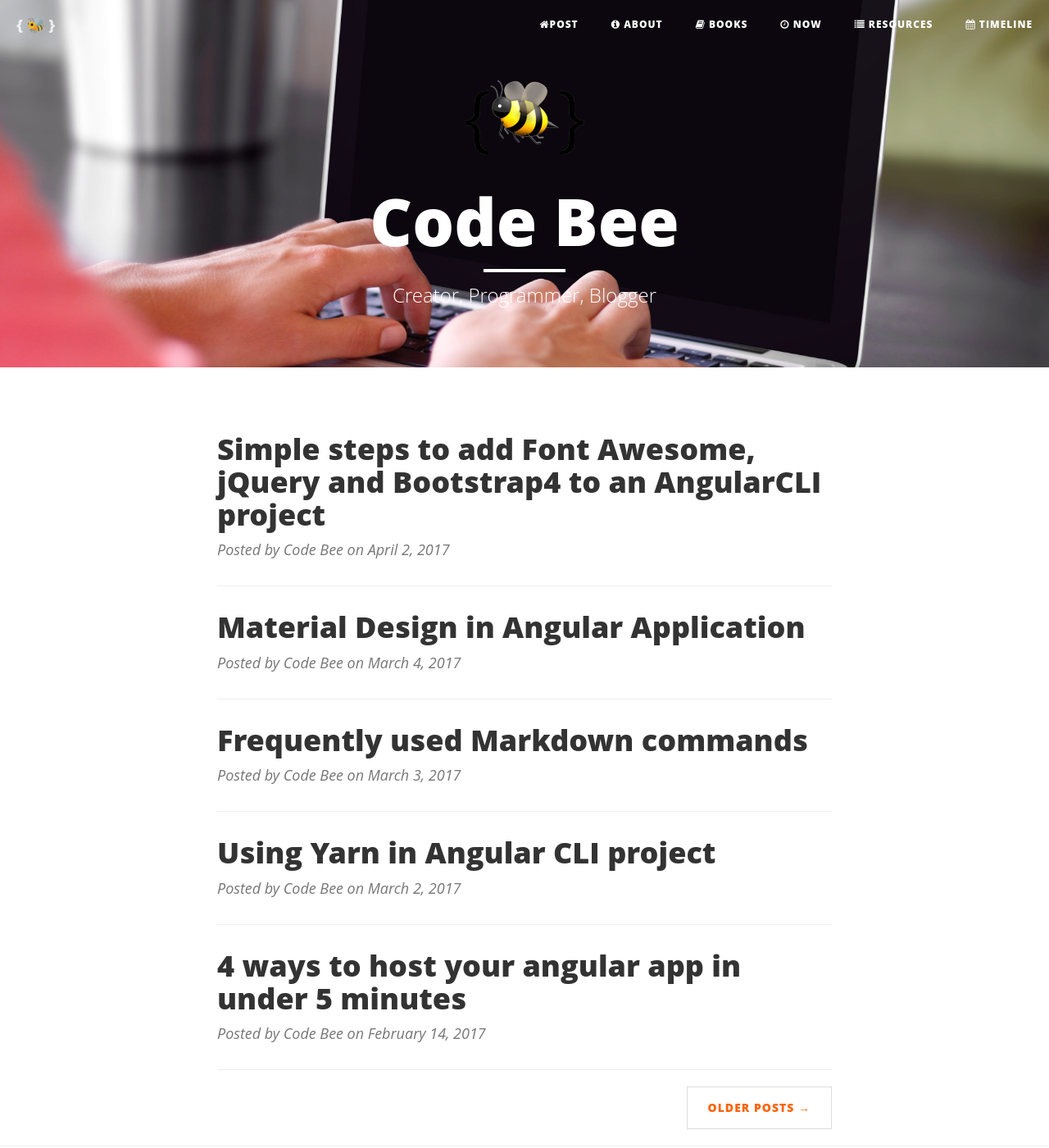
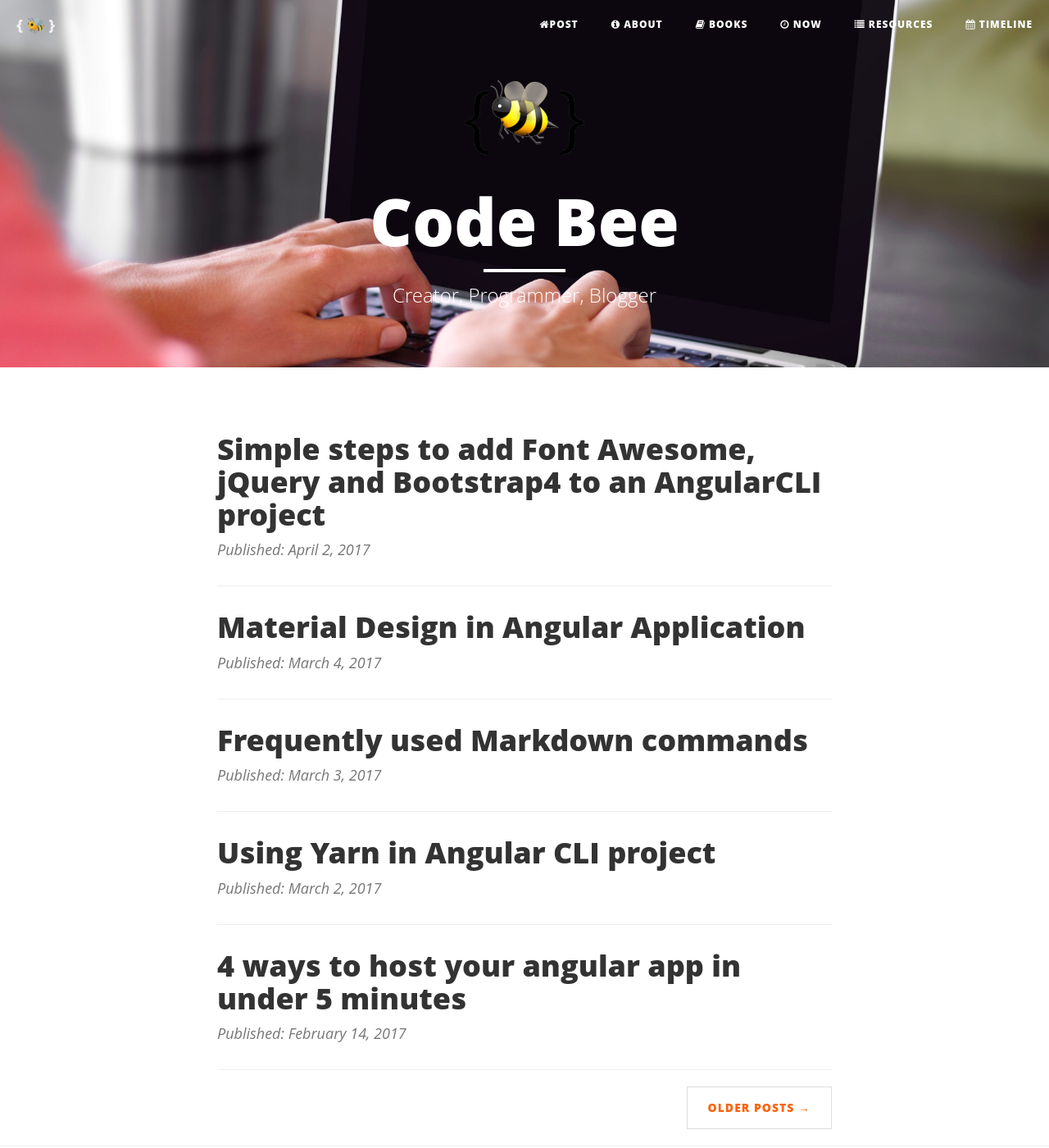
Before and after one commit to bhuvanarajamani/thecodebee, a Jekyll site: the page built from index.html, in a window 1280 px wide and 1400 px high. Shown: the whole window at 82% size. Built offline with Jekyll 4.4.1, drawn with Linux system fonts in a browser that asks for light colours; some web fonts are replaced; the list of posts is cut into pages by our own code; comment, search, counter and statistics services are not loaded.

Commit message:
To show updated date if applicable

```diff
--- a/index.html
+++ b/index.html
@@ -16,7 +16,13 @@
         </h3>
         {% endif %}
     </a>
-    <p class="post-meta">Posted by {% if post.author %}{{ post.author }}{% else %}{{ site.title }}{% endif %} on {{ post.date | date: "%B %-d, %Y" }}</p>
+    <!-- <p class="post-meta">Posted by {% if post.author %}{{ post.author }}{% else %}{{ site.title }}{% endif %} on {{ post.date | date: "%B %-d, %Y" }}</p> -->
+    <p class="post-meta">
+        {% if post.updated %}
+            Updated: {{ post.updated | date: "%B %-d, %Y" }} |
+        {% endif %}
+        Published: {{ post.date | date: "%B %-d, %Y" }}
+    </p>
 </div>
 <hr>
 {% endfor %}
```
